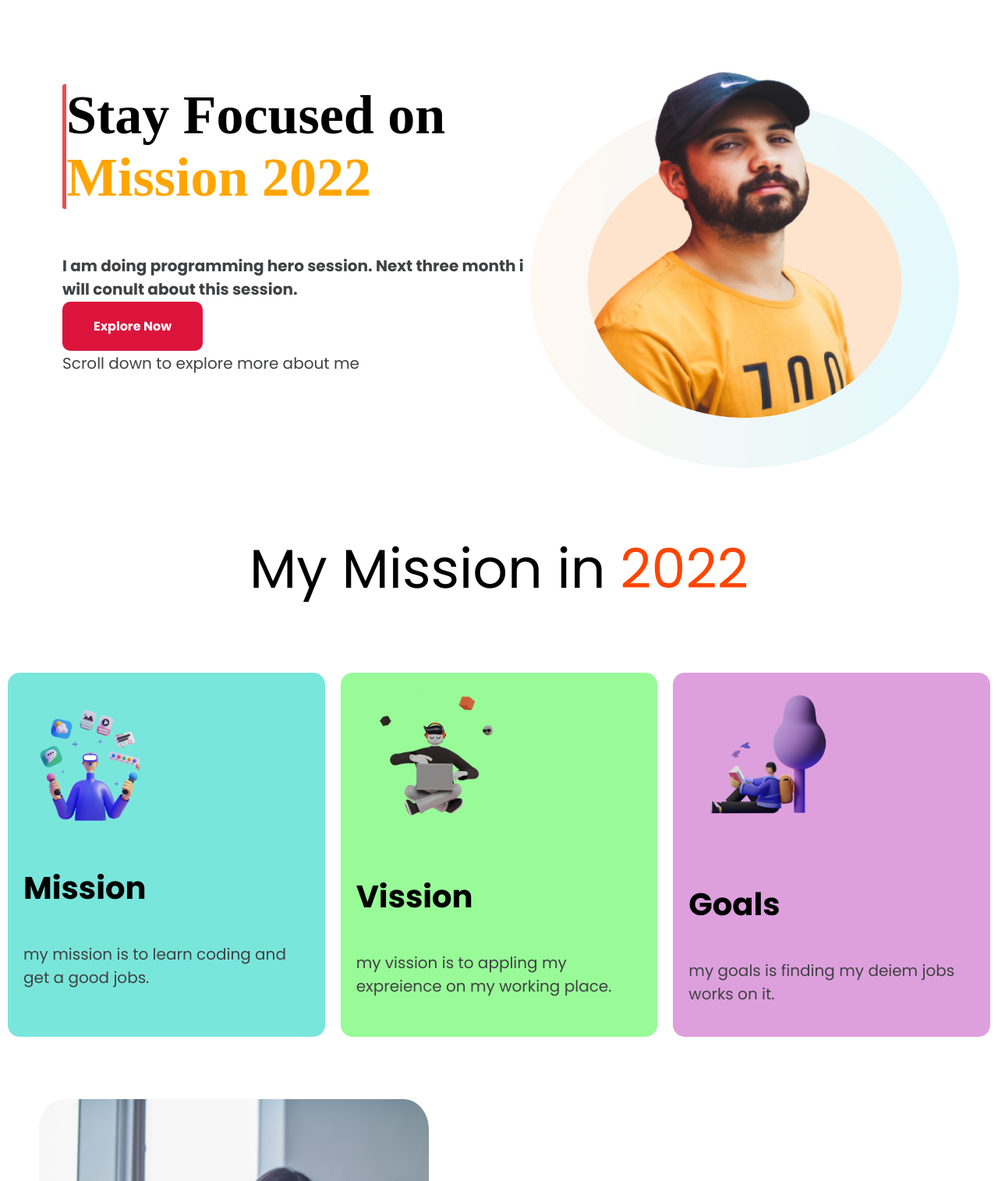
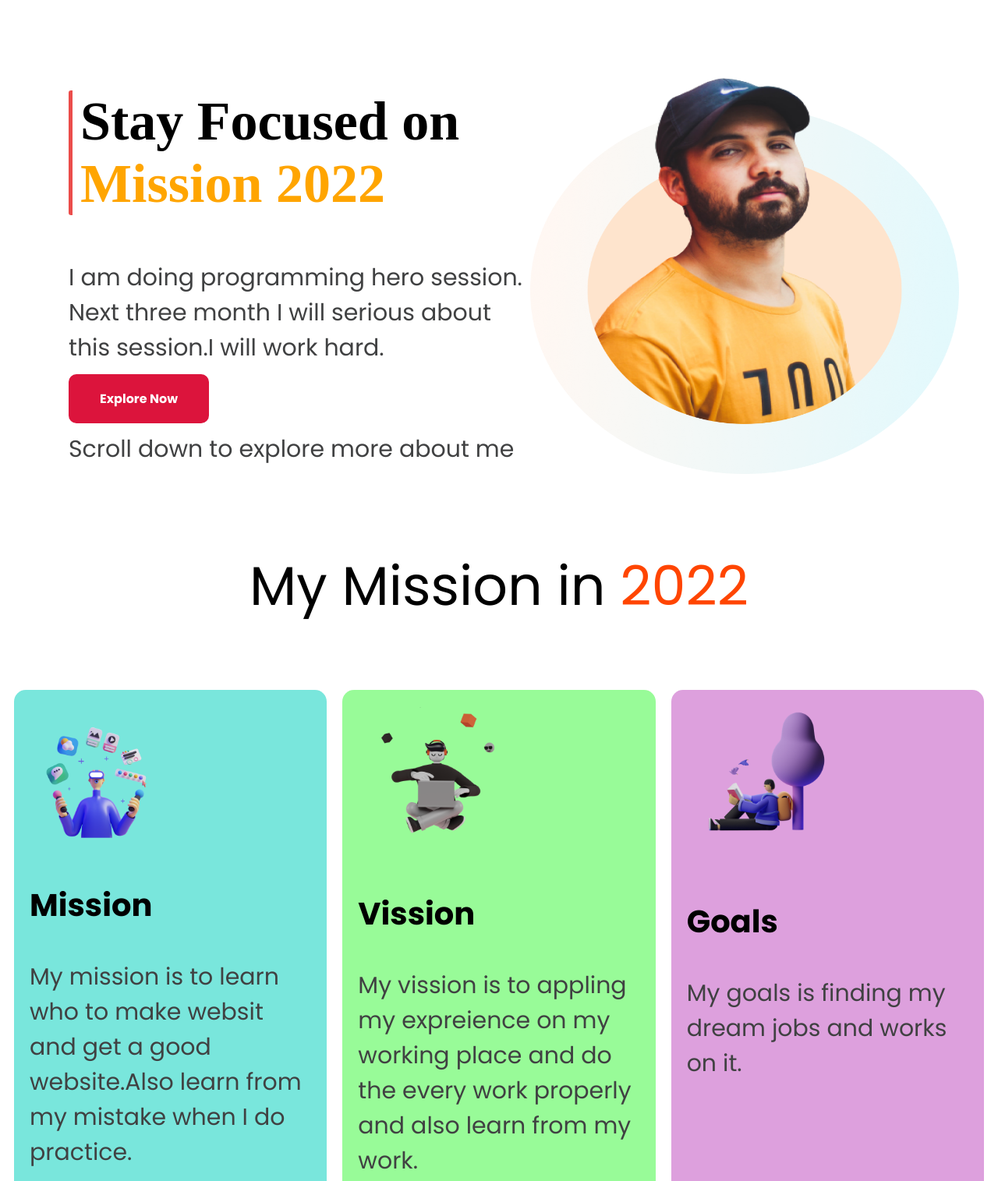
Before and after one commit to MahadiHossain28/developer-portfolio, a plain HTML site: page index.html in a window 1280 px wide. Shown: the top 1515 px of the page at 78% size. Drawn offline with Linux system fonts and the light colour scheme.

Commit message:
Maybe Final

```diff
--- a/index.html
+++ b/index.html
@@ -19,9 +19,7 @@
                 <h1>Stay Focused on <br><span class="span_1">Mission 2022</span></h1>
 
             </div>
-            <h2>
-                <p class="mvg">I am doing programming hero session. Next three month i will conult about this session. </p>
-            </h2>
+            <p class="mvg">I am doing programming hero session. Next three month I will  serious about this session.I will work hard.  </p>
             <a class="button">Explore Now</a>
             <p class="mvg">Scroll down to explore more about me</p>
         </div>
@@ -36,18 +34,18 @@
         <div class="mission">
             <img class="icon" src="images/illustrators/illustrator-1.png" alt="mission icon">
             <h3>Mission</h3>
-            <p class="mvg">my mission is to learn coding and get a good jobs.</p>
+            <p class="mvg">My mission is to learn who to make websit and get a good website.Also learn from my mistake when I do practice.</p>
         </div>
         <div class="vission">
             <img class="icon" src="images/illustrators/illustrator-2.png" alt="vission icon">
             <h3>Vission</h3>
-            <p class="mvg">my vission is to appling my expreience on my working place.</p>
+            <p class="mvg">My vission is to appling my expreience on my working place and do the every work properly and also learn from my work.</p>
 
         </div>
         <div class="goals">
             <img class="icon" src="images/illustrators/illustrator-3.png" alt="goals icon">
             <h3>Goals</h3>
-            <p class="mvg">my goals is finding my deiem jobs works on it.</p>
+            <p class="mvg">My goals is finding my dream jobs and works on it.</p>
 
         </div>
     </section>
@@ -69,7 +67,7 @@
     <section class="fourth">
         <div class="showing">
             <h2 class="dev">know our<br>Global Community</h2>
-            <p class="mvg"> showing the project.</p>
+            <p class="mvg"> Learning About Our Global Community takes young readers on a journey beyond their own communities to learn about aspects of daily life in other places around the world.</p>
             <a class="button">Read the Documentation</a>
 
         </div>
@@ -85,8 +83,7 @@
             <img src="images/b.jpg" alt="">
         </div>
         <div class="thing">
-            <p class="mvg">A flawless design both visually and technically, that works across all devices. A website that ranks highly on search engines and keep you visible to your audience. A strong brand identity that will allow you to distinguish yourself from competitors
-                and create a sense of credibility and trust between you and your customers.</p>
+            <p class="mvg">A flawless design both visually and technically, that works across all devices. A website that ranks highly on search engines and keep you visible to your audience. A strong brand identity that will allow you to distinguish yourself from competitors and create a sense of credibility and trust between you and your customers.</p>
         </div>
     </section>
     <section>
@@ -94,8 +91,6 @@
             <h6>Mission <span class="last">2022</span></h6>
             <h5>Hard work, Perseverance, and determination for 2022</h5>
         </div>
-
-
     </section>
 </body>
 
--- a/style.css
+++ b/style.css
@@ -1,7 +1,6 @@
+/* *{margin: 0;padding: 0; box-shadow: none;} */
 body {
     font-family: "Poppins", sans-serif;
-    padding: 0%;
-    margin: 0%;
 }
 
 section {
@@ -19,10 +18,12 @@ section {
     border-color: #eb4d4b;
     border-radius: 3px;
     font-family: Monotype Corsiva;
+    margin-bottom: 50px;
 }
 
 h1 {
     font-size: 70px;
+    margin-left: 10px;
 }
 
 .span_1 {
@@ -89,7 +90,7 @@ h3 {
 }
 
 .mvg {
-    font-size: 20px;
+    font-size: 30px;
     color: rgb(64, 65, 66);
 }
 
@@ -155,14 +156,6 @@ style {
     margin-left: 30px;
 }
 
-
-/* .nai {
-    background-color: darkgrey;
-    margin: 20px 20px 20px 20px;
-    width: 30%;
-    box-sizing: border-box;
-} */
-
 .thing {
     width: 50%;
 }
@@ -184,10 +177,11 @@ style {
     color: brown;
 }
 
-h6 {
+.footer h6 {
     font-family: Monotype Corsiva;
     font-size: 40px;
     text-align: center;
+    margin: 40px;
 }
 
 h5 {
```
